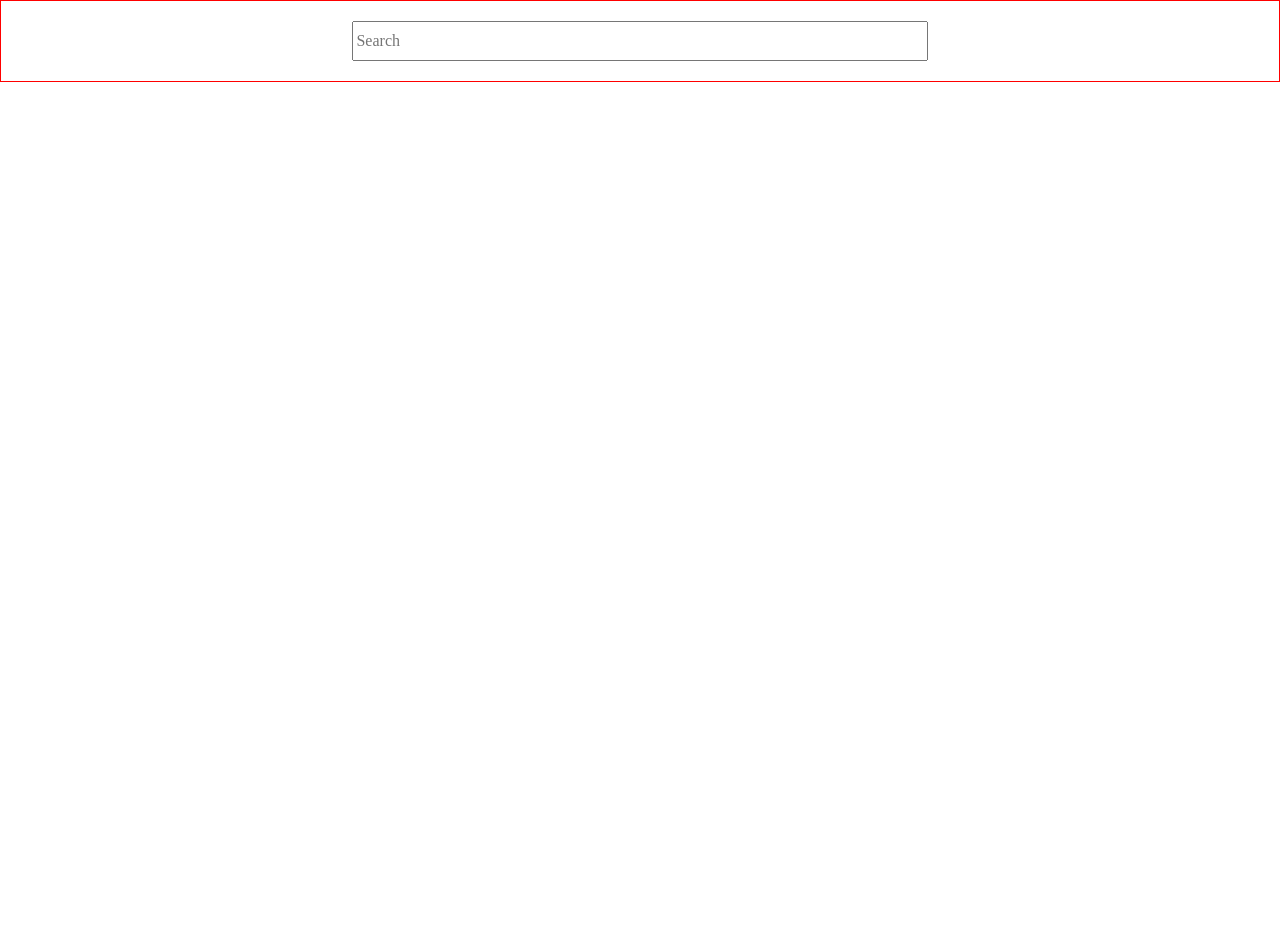
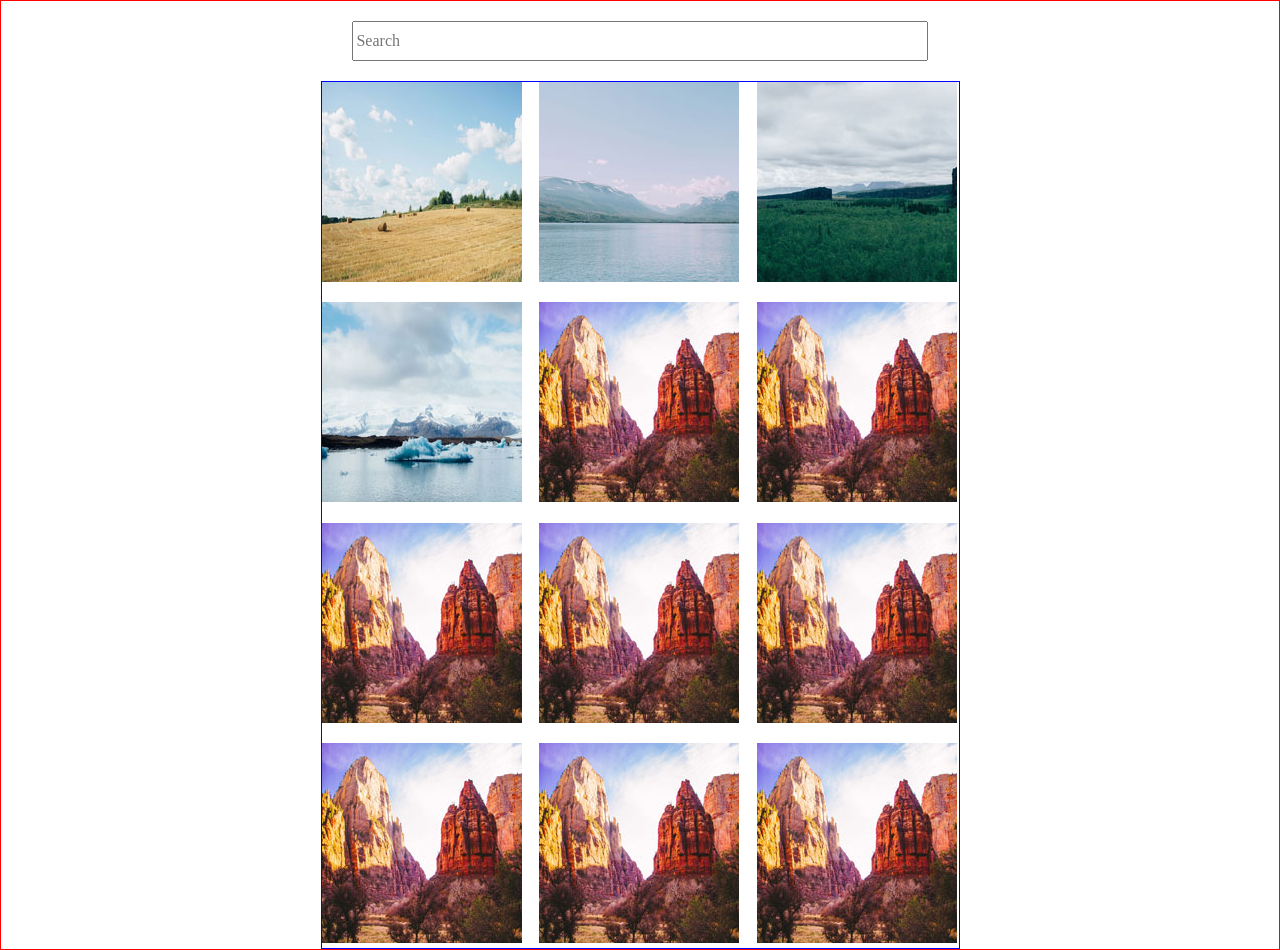
Before and after one commit to camercha/treehouse-project-5, a plain HTML site: page index.html in a window 1280 px wide. Before the commit the page ends 800 px from the top, so only its background shows below. Drawn offline with Linux system fonts and the light colour scheme.

Commit message:
Added some images and the grid area

```diff
--- a/css/style.css
+++ b/css/style.css
@@ -3,8 +3,11 @@
 }
 
 main{
+    display: flex;
     flex-direction: column;
    border: 1px solid red;
+   width: 100%;
+
 }
 
 
@@ -19,3 +22,13 @@ input{
     padding-top: 20px;
     padding-bottom: 20px;
 }
+
+#gridarea{
+    border: 1px solid blue;
+    display: grid;
+    grid-gap: 1rem;
+    width: 50%;
+
+    margin: auto;
+    grid-template-columns: repeat(auto-fill,minmax(200px,1fr))
+}
--- a/index.html
+++ b/index.html
@@ -15,7 +15,18 @@
             <input type="text" placeholder="Search">
         </div>
         <div id="gridarea">
-
+            <div><img src="photos/thumbnails/01.jpg" alt="a hay field"></div>
+            <div><img src="photos/thumbnails/02.jpg" alt="a hay field"></div>
+            <div><img src="photos/thumbnails/03.jpg" alt="a hay field"></div>
+            <div><img src="photos/thumbnails/04.jpg" alt="a hay field"></div>
+            <div><img src="photos/thumbnails/05.jpg" alt="a hay field"></div>
+            <div><img src="photos/thumbnails/05.jpg" alt="a hay field"></div>
+            <div><img src="photos/thumbnails/05.jpg" alt="a hay field"></div>
+            <div><img src="photos/thumbnails/05.jpg" alt="a hay field"></div>
+            <div><img src="photos/thumbnails/05.jpg" alt="a hay field"></div>
+            <div><img src="photos/thumbnails/05.jpg" alt="a hay field"></div>
+            <div><img src="photos/thumbnails/05.jpg" alt="a hay field"></div>
+            <div><img src="photos/thumbnails/05.jpg" alt="a hay field"></div>
         </div>
     </main>
 
```
